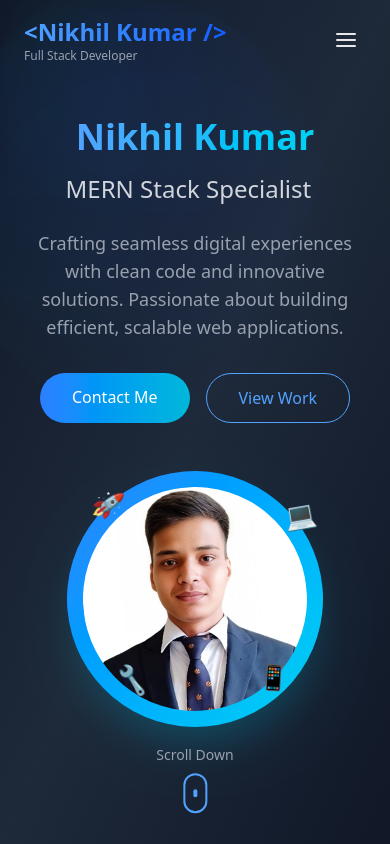
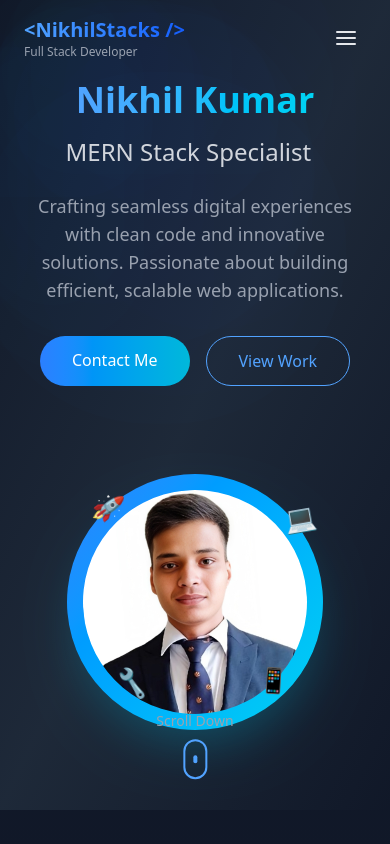
Before and after one commit to Nikhil-kumar-1/My_Portfolio, a React (Vite) app: page / in a window 390 px wide. Shown: the top 844 px of the page. Built offline with nearby package versions, Linux system fonts and the light colour scheme.

Commit message:
feat: Update HeroSection and Navbar components for improved layout and branding

```diff
--- a/src/components/Hero/Hero.jsx
+++ b/src/components/Hero/Hero.jsx
@@ -5,19 +5,20 @@ import { Link } from 'react-router-dom';
 
 const HeroSection = () => {
   const [isImageLoaded, setIsImageLoaded] = useState(false);
-
-  // Replace with your actual image path
   const profileImage = "Profile.png";
 
   useEffect(() => {
-    // Preload image for smoother transition
     const img = new Image();
     img.src = profileImage;
     img.onload = () => setIsImageLoaded(true);
   }, []);
 
   return (
-    <section id="home" className="relative min-h-screen flex items-center justify-center bg-gradient-to-br from-gray-900 via-gray-800 to-gray-900 overflow-hidden">
+    <section
+      id="home"
+      className="relative flex items-center justify-center bg-gradient-to-br from-gray-900 via-gray-800 to-gray-900 overflow-hidden"
+      style={{ minHeight: 'calc(100vh - navbarHeight)' }} // Adjust navbarHeight to your actual navbar height
+    >
       {/* Animated background elements */}
       <div className="absolute inset-0 overflow-hidden">
         {[...Array(20)].map((_, i) => (
@@ -45,7 +46,7 @@ const HeroSection = () => {
         ))}
       </div>
 
-      <div className="container mx-auto px-6 z-10">
+      <div className="container mx-auto px-6 z-10 py-20"> {/* Added py-20 for top padding */}
         <div className="flex flex-col lg:flex-row items-center justify-between gap-12">
           {/* Text content */}
           <div className="lg:w-1/2 text-center lg:text-left">
@@ -99,15 +100,15 @@ const HeroSection = () => {
                 animate={{ opacity: 1 }}
                 transition={{ delay: 0.9, duration: 0.8 }}
               >
-                <Link to="/contact"
-
+                <Link
+                  to="/contact"
                   className="px-8 py-3 bg-gradient-to-r from-blue-500 to-cyan-500 text-white font-medium rounded-full hover:shadow-lg hover:shadow-blue-500/30 transition-all duration-300 hover:-translate-y-1"
                 >
                   Contact Me
                 </Link>
 
-                <Link to="/projects"
-                  href="#projects"
+                <Link
+                  to="/projects"
                   className="px-8 py-3 border border-blue-400 text-blue-400 font-medium rounded-full hover:bg-blue-500/10 transition-all duration-300 hover:-translate-y-1"
                 >
                   View Work
@@ -118,13 +119,12 @@ const HeroSection = () => {
 
           {/* Hero image/avatar area */}
           <motion.div
-            className="lg:w-1/2 flex justify-center"
+            className="lg:w-1/2 flex justify-center mt-10 lg:mt-0" // Added margin top for mobile
             initial={{ opacity: 0, scale: 0.8 }}
             animate={{ opacity: 1, scale: 1 }}
             transition={{ duration: 0.8, delay: 0.2 }}
           >
             <div className="relative w-64 h-64 md:w-80 md:h-80 lg:w-96 lg:h-96">
-              {/* Animated circular profile image */}
               <motion.div
                 className="absolute inset-0 rounded-full bg-gradient-to-br from-blue-500 to-cyan-400 shadow-2xl shadow-cyan-500/30 flex items-center justify-center overflow-hidden"
                 animate={{
--- a/src/components/Navbar/Navbar.jsx
+++ b/src/components/Navbar/Navbar.jsx
@@ -74,8 +74,8 @@ const Navbar = () => {
           animate={{ opacity: 1, y: 0 }}
           transition={{ duration: 0.5 }}
         >
-          <Link to="/" className="text-2xl font-bold bg-clip-text text-transparent bg-gradient-to-r from-blue-400 to-blue-600 group-hover:bg-gradient-to-l transition-all duration-500">
-            {'<Nikhil Kumar />'}
+          <Link to="/" className="text-xl font-bold bg-clip-text text-transparent bg-gradient-to-r from-blue-400 to-blue-600 group-hover:bg-gradient-to-l transition-all duration-500">
+            {'<NikhilStacks />'}
           </Link>
           <span className="text-xs text-gray-400">Full Stack Developer</span>
         </motion.div>
```
